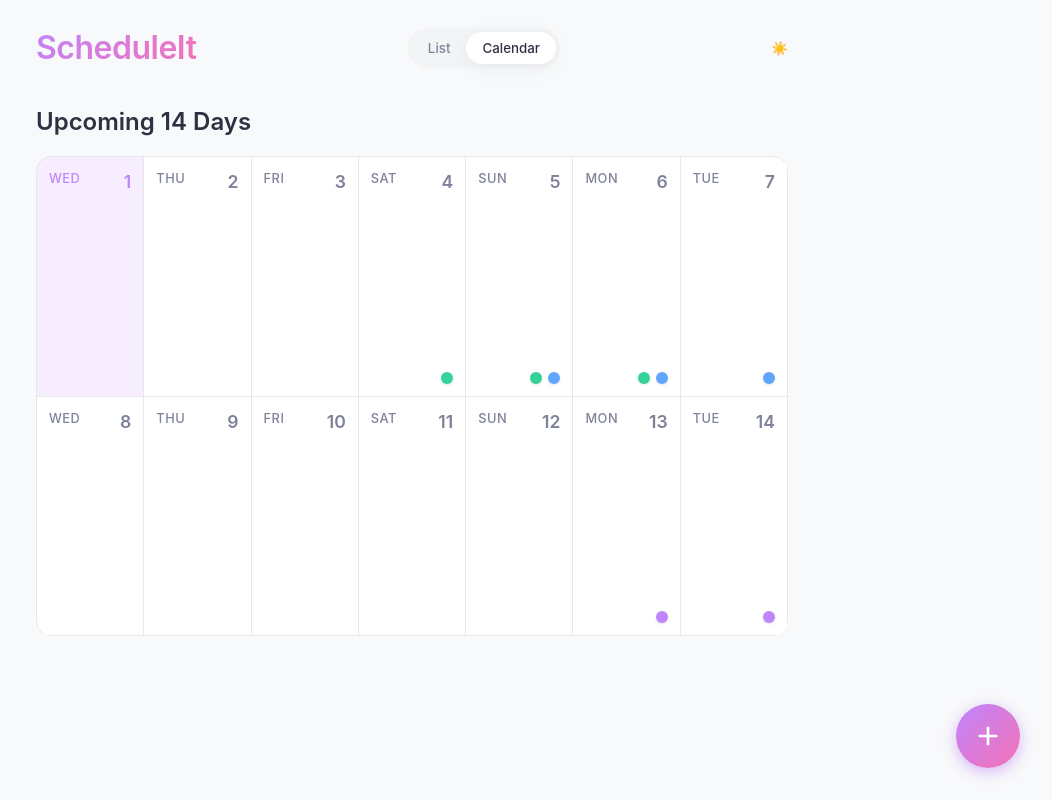
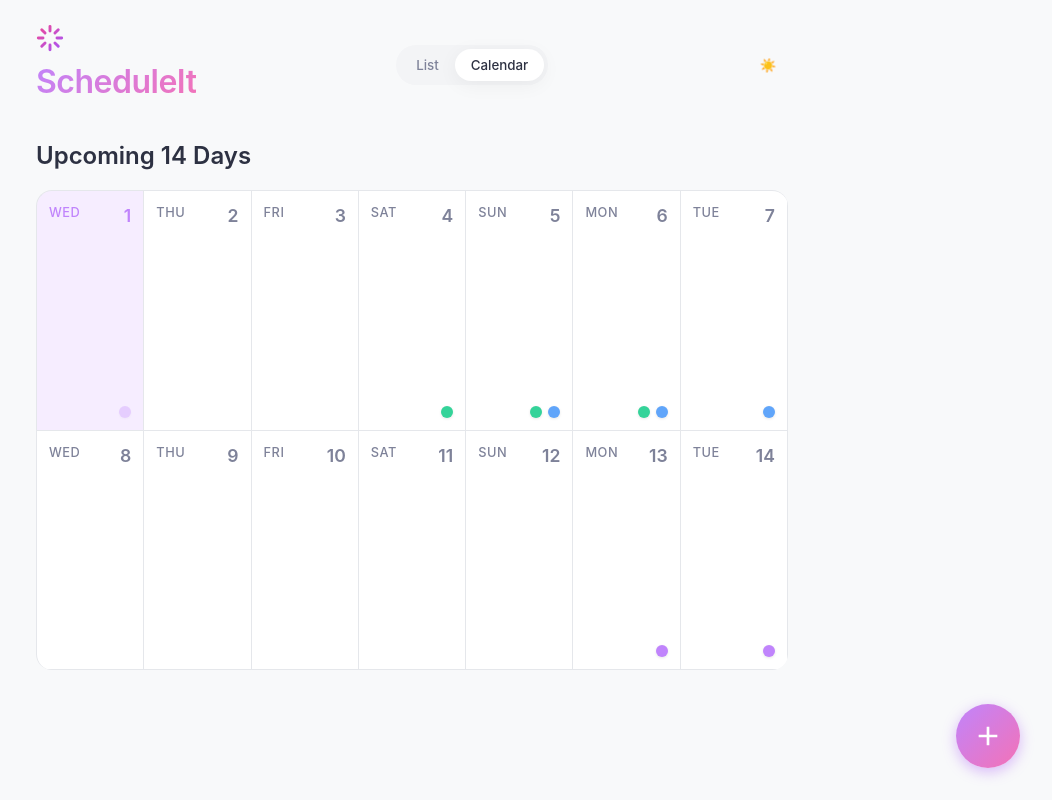
Before and after one commit to scsukas8/SoftScheduler, a React (Vite) app in the folder scheduleit-app/: page / in a window 1280 px wide. Both pictures are taken after a click on the button "Calendar". Shown: the whole page, without its empty margins (228-1280 px from the left). Built offline with nearby package versions, Linux system fonts and the light colour scheme.

Commit message:
Added undo feature

```diff
--- a/scheduleit-app/src/App.css
+++ b/scheduleit-app/src/App.css
@@ -46,6 +46,29 @@
   position: relative;
 }
 
+/* FAB Base Styles */
+.fab-undo {
+  position: fixed;
+  bottom: 112px; /* 32px (add fab offset) + 64px (add fab height) + 16px (gap) */
+  right: 32px;
+  width: 64px;
+  height: 64px;
+  border-radius: 50%;
+  background: linear-gradient(135deg, var(--color-purple), var(--color-pink));
+  color: white;
+  display: flex;
+  align-items: center;
+  justify-content: center;
+  box-shadow: 0 4px 14px rgba(168, 85, 247, 0.4);
+  transition: transform 0.2s cubic-bezier(0.175, 0.885, 0.32, 1.275), box-shadow 0.2s ease;
+  z-index: 100;
+}
+
+.fab-undo:hover {
+  transform: scale(1.1);
+  box-shadow: 0 6px 20px rgba(168, 85, 247, 0.6);
+}
+
 .fab-add {
   position: fixed;
   bottom: 32px;
--- a/scheduleit-app/src/App.jsx
+++ b/scheduleit-app/src/App.jsx
@@ -7,32 +7,44 @@ import NewTaskForm from './components/NewTaskForm';
 
 function App() {
   const [tasks, setTasks] = useState(mockTasks);
+  const [tasksHistory, setTasksHistory] = useState([]);
   const [view, setView] = useState('schedule'); // 'schedule' or 'calendar'
   const [showNewTaskForm, setShowNewTaskForm] = useState(false);
-  const [isDarkMode, setIsDarkMode] = useState(false);
+  const [isDark, setIsDark] = useState(() => {
+    return localStorage.getItem('scheduleit-theme') === 'dark' ||
+           (!localStorage.getItem('scheduleit-theme') && window.matchMedia('(prefers-color-scheme: dark)').matches);
+  });
 
   useEffect(() => {
-    const isDark = window.matchMedia('(prefers-color-scheme: dark)').matches;
-    const stored = localStorage.getItem('theme');
-    const initDark = stored === 'dark' || (!stored && isDark);
-    setIsDarkMode(initDark);
-    if (initDark) document.documentElement.classList.add('dark');
-  }, []);
-
-  const toggleTheme = () => {
-    setIsDarkMode(prev => {
-      const next = !prev;
-      localStorage.setItem('theme', next ? 'dark' : 'light');
-      if (next) {
+    if (isDark) {
       document.documentElement.classList.add('dark');
+      localStorage.setItem('scheduleit-theme', 'dark');
     } else {
       document.documentElement.classList.remove('dark');
+      localStorage.setItem('scheduleit-theme', 'light');
     }
-      return next;
-    });
+  }, [isDark]);
+
+  const saveHistory = () => {
+    setTasksHistory(prev => [...prev, tasks].slice(-20)); // Keep last 20 states
+  };
+
+  const handleUndo = () => {
+    if (tasksHistory.length > 0) {
+      const previousState = tasksHistory[tasksHistory.length - 1];
+      setTasks(previousState);
+      setTasksHistory(prev => prev.slice(0, -1));
+    }
+  };
+
+  const handleAddTask = (newTask) => {
+    saveHistory();
+    setTasks(prev => [...prev, newTask]);
+    setShowNewTaskForm(false);
   };
 
   const handleCompleteTask = (id, completionDate = null) => {
+    saveHistory();
     setTasks(prev => prev.map(task => {
       if (task.id === id) {
         let newCompletedAt = new Date();
@@ -41,33 +53,41 @@ function App() {
           // If coming from Calendar View, use exactly the date clicked
           newCompletedAt = new Date(completionDate);
         } else {
-          // If coming from Schedule View (no date passed), we default to NOW.
-          // BUT, if the task was already completed in the FUTURE (via calendar),
-          // checking it again shouldn't pull it backwards to NOW. We should advance it!
+          // If coming from Schedule View, we check if the task is already pushed into the future.
+          // By looking at the TARGET DUE DATE.
           const currentCompletedAt = new Date(task.completed_at);
-          if (currentCompletedAt > new Date()) {
+          const currentTargetDate = new Date(currentCompletedAt.getTime() + task.interval_days * 24 * 60 * 60 * 1000);
+
+          if (currentTargetDate > new Date()) {
+            // Task isn't due yet! Clicking complete means we want to advance it out further!
             newCompletedAt = new Date(currentCompletedAt.getTime() + task.interval_days * 24 * 60 * 60 * 1000);
           }
         }
 
-        return {
-          ...task,
-          completed_at: newCompletedAt.toISOString()
-        };
+        return { ...task, completed_at: newCompletedAt.toISOString() };
       }
       return task;
     }));
   };
 
-  const handleAddTask = (newTask) => {
-    setTasks(prev => [...prev, newTask]);
-    setShowNewTaskForm(false);
-  };
-
   return (
     <div className="app-container">
       <header className="app-header">
+        <div className="header-left">
+          <div className="app-logo">
+            <svg viewBox="0 0 24 24" width="28" height="28" fill="none" stroke="url(#logo-grad)" strokeWidth="2.5" strokeLinecap="round" strokeLinejoin="round">
+              <defs>
+                <linearGradient id="logo-grad" x1="0%" y1="0%" x2="100%" y2="100%">
+                  <stop offset="0%" stopColor="#ec4899" />
+                  <stop offset="100%" stopColor="#a855f7" />
+                </linearGradient>
+              </defs>
+              <path d="M12 2v4M12 18v4M4.93 4.93l2.83 2.83M16.24 16.24l2.83 2.83M2 12h4M18 12h4M4.93 19.07l2.83-2.83M16.24 7.76l2.83-2.83"/>
+            </svg>
             <h1>ScheduleIt</h1>
+          </div>
+        </div>
+
         <div className="view-toggle">
           <button
             className={`toggle-btn ${view === 'schedule' ? 'active' : ''}`}
@@ -82,14 +102,17 @@ function App() {
             Calendar
           </button>
         </div>
+
+        <div className="header-actions">
           <button
-          className="theme-toggle-btn"
-          onClick={toggleTheme}
-          aria-label="Toggle Theme"
-          style={{ background: 'transparent', color: 'var(--text-secondary)' }}
+            className="action-btn theme-toggle"
+            onClick={() => setIsDark(!isDark)}
+            title="Toggle Theme"
+            style={{ background: 'transparent', color: 'var(--text-secondary)', border: 'none', cursor: 'pointer' }}
           >
-          {isDarkMode ? '🌙' : '☀️'}
+            {isDark ? '🌙' : '☀️'}
           </button>
+        </div>
       </header>
 
       <main className="app-content">
@@ -99,6 +122,20 @@ function App() {
           <CalendarView tasks={tasks} onCompleteTask={handleCompleteTask} />
         )}
       </main>
+
+      {tasksHistory.length > 0 && (
+        <button
+          className="fab-undo animate-fade-in"
+          aria-label="Undo Last Action"
+          onClick={handleUndo}
+          title="Undo Last Action"
+        >
+          <svg viewBox="0 0 24 24" width="24" height="24" fill="none" stroke="currentColor" strokeWidth="2.5" strokeLinecap="round" strokeLinejoin="round">
+            <path d="M3 7v6h6" />
+            <path d="M21 17a9 9 0 0 0-9-9 9 9 0 0 0-6 2.3L3 13" />
+          </svg>
+        </button>
+      )}
 
       <button
         className="fab-add"
--- a/scheduleit-app/src/components/CalendarView.jsx
+++ b/scheduleit-app/src/components/CalendarView.jsx
@@ -133,9 +133,17 @@ export default function CalendarView({ tasks, onCompleteTask }) {
       const startDayNum = daysRemaining - wiggle;
       const endDayNum = daysRemaining + wiggle;
 
+      const completedDayStr = new Date(task.completed_at).toISOString().split('T')[0];
+
       days.forEach((day, index) => {
-        if (index >= startDayNum && index <= endDayNum) {
-          map[day.toISOString()].push(task);
+        const dStr = day.toISOString().split('T')[0];
+
+        const isHistorical = (dStr === completedDayStr);
+        const isActive = (index >= startDayNum && index <= endDayNum);
+
+        // If it's active today OR it was completed today, show it on the map
+        if (isActive || isHistorical) {
+          map[day.toISOString()].push({ ...task, isHistorical: !isActive && isHistorical });
         }
       });
     });
@@ -151,16 +159,17 @@ export default function CalendarView({ tasks, onCompleteTask }) {
           const isToday = index === 0;
           const dayId = day.toISOString();
           const dayTasks = dayTasksMap[dayId] || [];
+          const activeTasks = dayTasks.filter(t => !t.isHistorical);
 
           return (
             <div
               key={dayId}
-              className={`calendar-cell ${isToday ? 'today' : ''} ${dayTasks.length > 0 ? 'has-tasks' : ''}`}
+              className={`calendar-cell ${isToday ? 'today' : ''} ${activeTasks.length > 0 ? 'has-tasks' : ''}`}
             >
               <div
                 className="cell-hitbox"
                 onClick={(e) => {
-                  if (dayTasks.length > 0) {
+                  if (activeTasks.length > 0) {
                     const rect = e.currentTarget.getBoundingClientRect();
                     setActiveDay({
                       id: dayId,
@@ -179,10 +188,13 @@ export default function CalendarView({ tasks, onCompleteTask }) {
                 <div className="task-indicators">
                   {dayTasks.map(task => (
                     <div
-                      key={task.id}
-                      className="task-dot"
-                      style={{ backgroundColor: task.color }}
-                      title={task.name}
+                      key={task.id + (task.isHistorical ? '-hist' : '')}
+                      className={`task-dot ${task.isHistorical ? 'historical' : ''}`}
+                      style={{
+                        backgroundColor: task.color,
+                        opacity: task.isHistorical ? 0.3 : 1
+                      }}
+                      title={task.name + (task.isHistorical ? ' (Completed)' : '')}
                     />
                   ))}
                 </div>
@@ -191,7 +203,7 @@ export default function CalendarView({ tasks, onCompleteTask }) {
               {/* Render Roundabout Menu if active */}
               {activeDay?.id === dayId && (
                 <RoundaboutMenu
-                  tasks={dayTasks}
+                  tasks={activeTasks}
                   position={activeDay}
                   onClose={() => setActiveDay(null)}
                   onComplete={(taskId) => {
```
Lines whose indentation alone changed are shown as unchanged.
